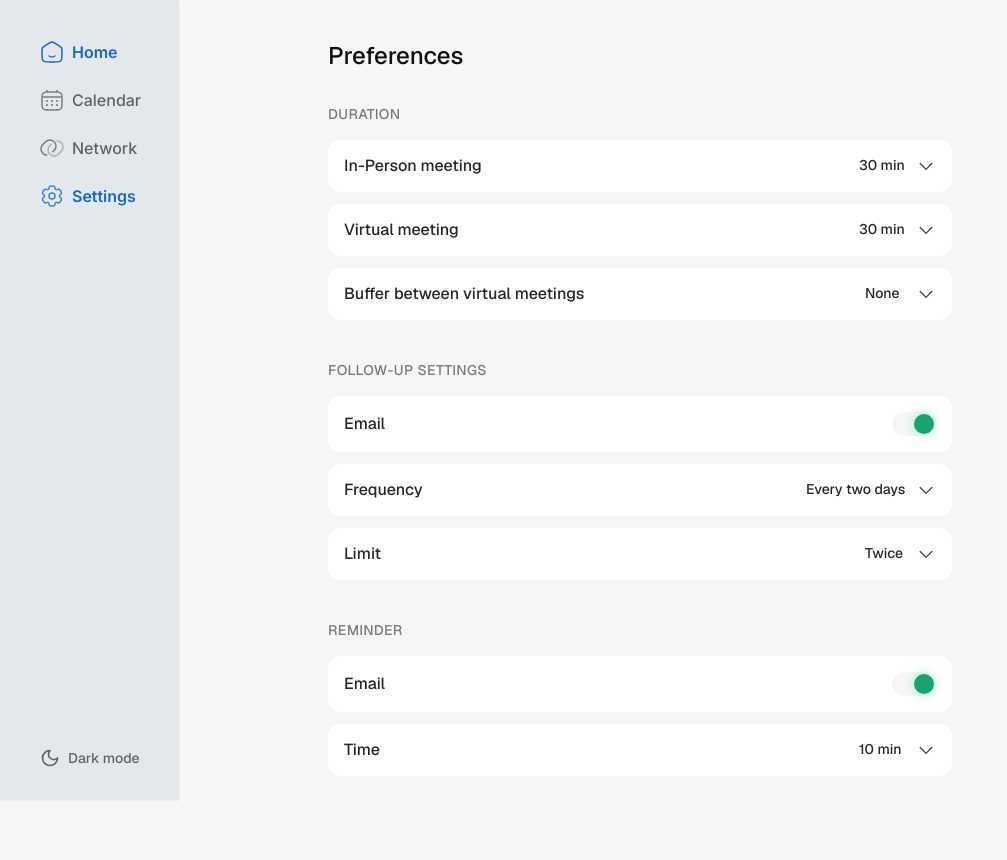
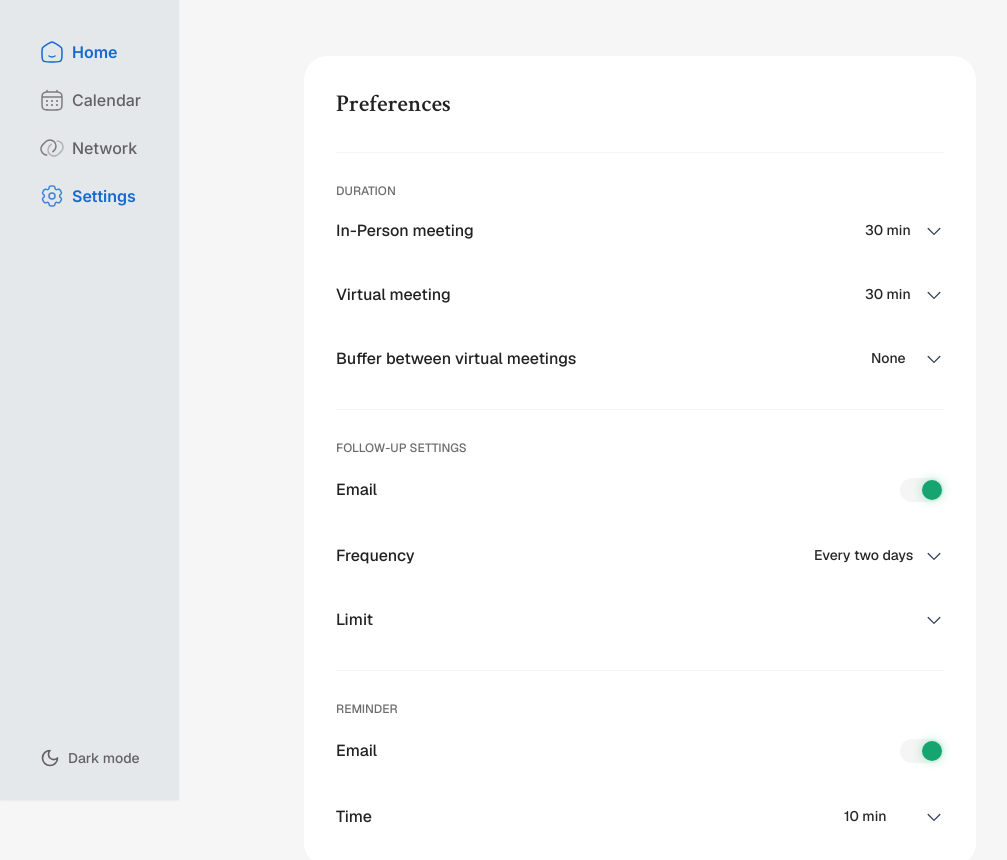
Before and after one commit to tanush-yadav/next-mavy, a Next.js app: page /settings/preferences in a window 1280 px wide. Shown: the top 860 px of the page, without its empty margins (0-1007 px from the left). Built offline with nearby package versions, Linux system fonts and the light colour scheme; a web font is replaced by a local one.

Commit message:
chore: new designs supported.

```diff
--- a/app/settings/preferences/page.tsx
+++ b/app/settings/preferences/page.tsx
@@ -10,27 +10,31 @@ import { Switch } from '@/components/ui/switch'
 
 const PreferencesPage = () => {
   return (
-    <div className="w-full min-h-screen bg-[#f6f6f6]">
-      <div className="max-w-2xl mx-auto pt-2 px-6">
-        <div className="text-2xl font-medium text-[#101010] mb-6">
-          Preferences
-        </div>
+    <div className="w-full min-h-screen bg-background p-6">
+      <div className="max-w-2xl mx-auto">
+        {/* Main Card */}
+        <div className="h-full px-8 py-6 bg-card rounded-3xl flex flex-col gap-6">
+          {/* Header */}
+          <div className="text-foreground/90 text-2xl font-semibold font-crimson leading-loose">
+            Preferences
+          </div>
 
-        {/* Main content area with scroll */}
-        <div className="space-y-4 pb-6 max-h-[calc(100vh-120px)] overflow-y-auto">
-          {/* Duration div */}
-          <div className="space-y-2 py-2">
-            <div className="text-sm font-medium text-black/50 uppercase tracking-wide">
+          {/* Divider */}
+          <div className="h-px bg-muted" />
+
+          {/* Duration Section */}
+          <div className="flex flex-col">
+            <div className="text-foreground/60 text-xs font-medium  uppercase leading-7">
               Duration
             </div>
-            <div className="space-y-3 py-2">
-              <div className="h-fill w-full p-4 bg-white rounded-xl justify-between items-center inline-flex">
-                <div className="opacity-90 text-[#101010] text-base font-medium leading-tight">
+            <div className="flex flex-col gap-3">
+              <div className="py-4 bg-card rounded-xl flex justify-between items-center">
+                <div className="text-foreground/90 text-base font-medium  leading-tight">
                   In-Person meeting
                 </div>
                 <Select defaultValue="30">
                   <SelectTrigger className="w-[13%] border-0 bg-transparent p-0 h-auto focus:ring-0">
-                    <SelectValue />
+                    <SelectValue className="text-foreground/90 text-sm font-medium  leading-tight" />
                     <DownArrow className="w-5 h-5" />
                   </SelectTrigger>
                   <SelectContent>
@@ -42,13 +46,14 @@ const PreferencesPage = () => {
                 </Select>
               </div>
 
-              <div className="h-full w-full p-4 bg-white rounded-xl justify-between items-center inline-flex">
-                <div className="opacity-90 text-[#101010] text-base font-medium leading-tight">
+              {/* Virtual meeting - similar structure */}
+              <div className="py-4 bg-card rounded-xl flex justify-between items-center">
+                <div className="text-foreground/90 text-base font-medium  leading-tight">
                   Virtual meeting
                 </div>
                 <Select defaultValue="30">
                   <SelectTrigger className="w-[13%] border-0 bg-transparent p-0 h-auto focus:ring-0">
-                    <SelectValue />
+                    <SelectValue className="text-foreground/90 text-sm font-medium  leading-tight" />
                     <DownArrow className="w-5 h-5" />
                   </SelectTrigger>
                   <SelectContent>
@@ -60,47 +65,50 @@ const PreferencesPage = () => {
                 </Select>
               </div>
 
-              <div className="h-full w-full p-4 bg-white rounded-xl justify-between items-center inline-flex">
-                <div className="opacity-90 text-[#101010] text-base font-medium leading-tight">
+              {/* Buffer between meetings */}
+              <div className="py-4 bg-card rounded-xl flex justify-between items-center">
+                <div className="text-foreground/90 text-base font-medium  leading-tight">
                   Buffer between virtual meetings
                 </div>
                 <Select defaultValue="None">
                   <SelectTrigger className="w-[12%] border-0 bg-transparent p-0 h-auto focus:ring-0">
-                    <SelectValue />
+                    <SelectValue className="text-foreground/90 text-sm font-medium  leading-tight" />
                     <DownArrow className="w-5 h-5" />
                   </SelectTrigger>
                   <SelectContent>
                     <SelectItem value="None">None</SelectItem>
                     <SelectItem value="15">15 min</SelectItem>
                     <SelectItem value="30">30 min</SelectItem>
-                    <SelectItem value="45">45 min</SelectItem>
-                    <SelectItem value="60">60 min</SelectItem>
                   </SelectContent>
                 </Select>
               </div>
             </div>
           </div>
 
-          {/* Follow-up Settings div */}
-          <div className="space-y-2 py-2">
-            <div className="text-sm font-medium text-black/50 uppercase tracking-wide">
+          {/* Divider */}
+          <div className="h-px bg-muted" />
+
+          {/* Follow-up Settings */}
+          <div className="flex flex-col">
+            <div className="text-foreground/60 text-xs font-medium  uppercase leading-7">
               Follow-up settings
             </div>
-            <div className="space-y-3 py-2">
-              <div className="h-full w-full p-4 bg-white rounded-xl justify-between items-center inline-flex">
-                <div className="opacity-90 text-[#101010] text-base font-medium leading-tight">
+            <div className="flex flex-col gap-3">
+              <div className="py-4 bg-card rounded-xl flex justify-between items-center">
+                <div className="text-foreground/90 text-base font-medium  leading-tight">
                   Email
                 </div>
-                <Switch defaultChecked className="bg-[#f6f6f6]" />
+                <Switch defaultChecked className="bg-muted" />
               </div>
 
-              <div className="h-full w-full p-4 bg-white rounded-xl justify-between items-center inline-flex">
-                <div className="opacity-90 text-[#101010] text-base font-medium leading-tight">
+              {/* Frequency */}
+              <div className="py-4 bg-card rounded-xl flex justify-between items-center">
+                <div className="text-foreground/90 text-base font-medium  leading-tight">
                   Frequency
                 </div>
                 <Select defaultValue="2days">
                   <SelectTrigger className="w-[130px] border-0 bg-transparent p-0 h-auto focus:ring-0">
-                    <SelectValue />
+                    <SelectValue className="text-foreground/90 text-sm font-medium  leading-tight" />
                     <DownArrow className="w-5 h-5" />
                   </SelectTrigger>
                   <SelectContent>
@@ -111,13 +119,14 @@ const PreferencesPage = () => {
                 </Select>
               </div>
 
-              <div className="h-full w-full p-4 bg-white rounded-xl justify-between items-center inline-flex">
-                <div className="opacity-90 text-[#101010] text-base font-medium leading-tight">
+              {/* Limit */}
+              <div className="py-4 bg-card rounded-xl flex justify-between items-center">
+                <div className="text-foreground/90 text-base font-medium  leading-tight">
                   Limit
                 </div>
-                <Select defaultValue="Twice">
+                <Select defaultValue="2days">
                   <SelectTrigger className="w-[12%] border-0 bg-transparent p-0 h-auto focus:ring-0">
-                    <SelectValue />
+                    <SelectValue className="text-foreground/90 text-sm font-medium  leading-tight" />
                     <DownArrow className="w-5 h-5" />
                   </SelectTrigger>
                   <SelectContent>
@@ -130,33 +139,36 @@ const PreferencesPage = () => {
             </div>
           </div>
 
-          {/* Reminder div */}
-          <div className="space-y-2 py-2">
-            <div className="text-sm font-medium text-black/50 uppercase tracking-wide">
+          {/* Divider */}
+          <div className="h-px bg-muted" />
+
+          {/* Reminder Section */}
+          <div className="flex flex-col">
+            <div className="text-foreground/60 text-xs font-medium  uppercase leading-7">
               Reminder
             </div>
-            <div className="space-y-3 py-2">
-              <div className="h-full w-full p-4 bg-white rounded-xl justify-between items-center inline-flex">
-                <div className="opacity-90 text-[#101010] text-base font-medium leading-tight">
+            <div className="flex flex-col gap-3">
+              <div className="py-4 bg-card rounded-xl flex justify-between items-center">
+                <div className="text-foreground/90 text-base font-medium  leading-tight">
                   Email
                 </div>
-                <Switch defaultChecked className="bg-[#f6f6f6]" />
+                <Switch defaultChecked className="bg-muted" />
               </div>
 
-              <div className="h-full w-full p-4 bg-white rounded-xl justify-between items-center inline-flex">
-                <div className="opacity-90 text-[#101010] text-base font-medium leading-tight">
+              {/* Time */}
+              <div className="py-4 bg-card rounded-xl flex justify-between items-center">
+                <div className="text-foreground/90 text-base font-medium  leading-tight">
                   Time
                 </div>
                 <Select defaultValue="10">
-                  <SelectTrigger className="w-[13%] border-0 bg-transparent p-0 h-auto focus:ring-0">
-                    <SelectValue />
+                  <SelectTrigger className="w-[100px] border-0 bg-transparent p-0 h-auto focus:ring-0">
+                    <SelectValue className="text-foreground/90 text-sm font-medium  leading-tight" />
                     <DownArrow className="w-5 h-5" />
                   </SelectTrigger>
                   <SelectContent>
                     <SelectItem value="5">5 min</SelectItem>
                     <SelectItem value="10">10 min</SelectItem>
                     <SelectItem value="15">15 min</SelectItem>
-                    <SelectItem value="20">20 min</SelectItem>
                   </SelectContent>
                 </Select>
               </div>
```
